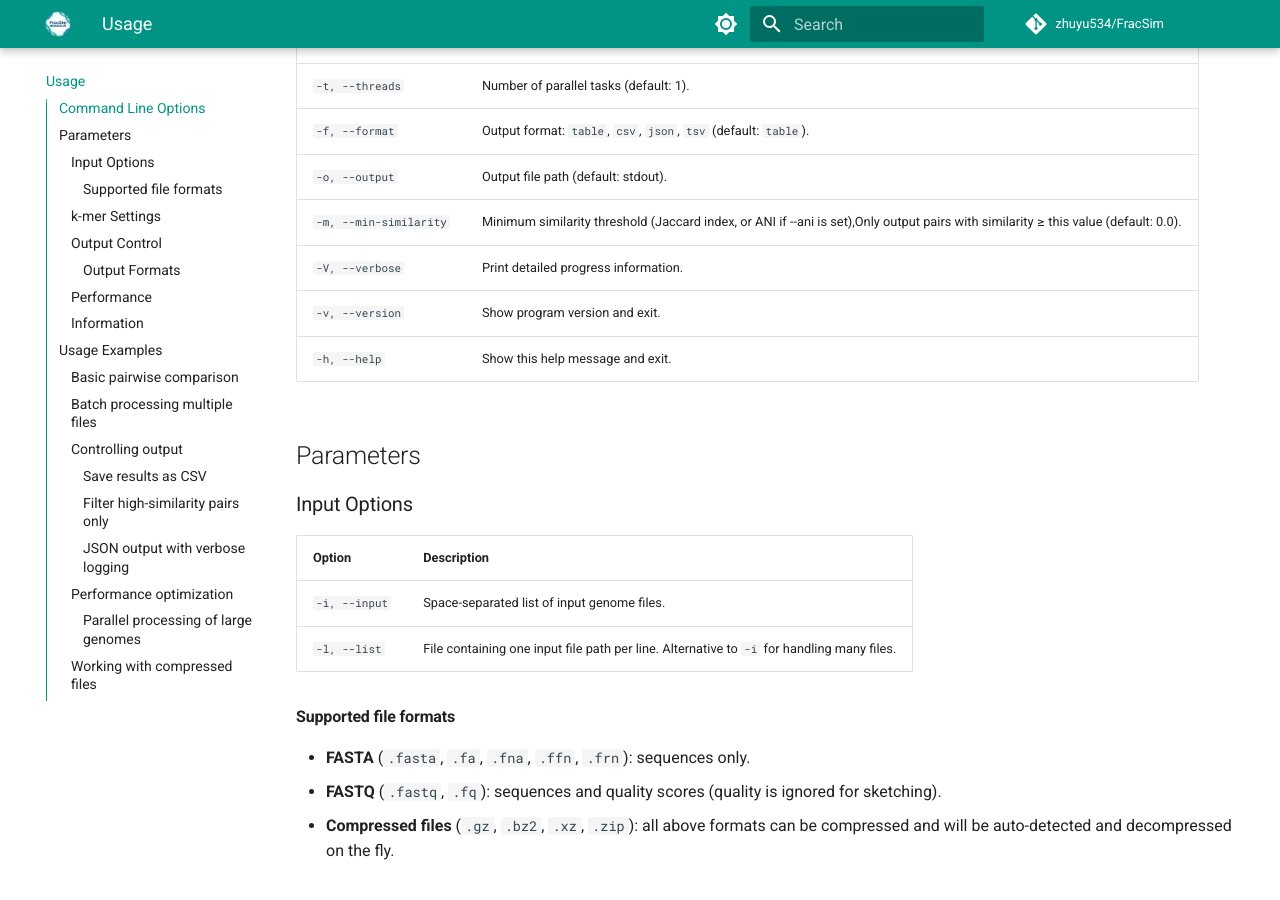
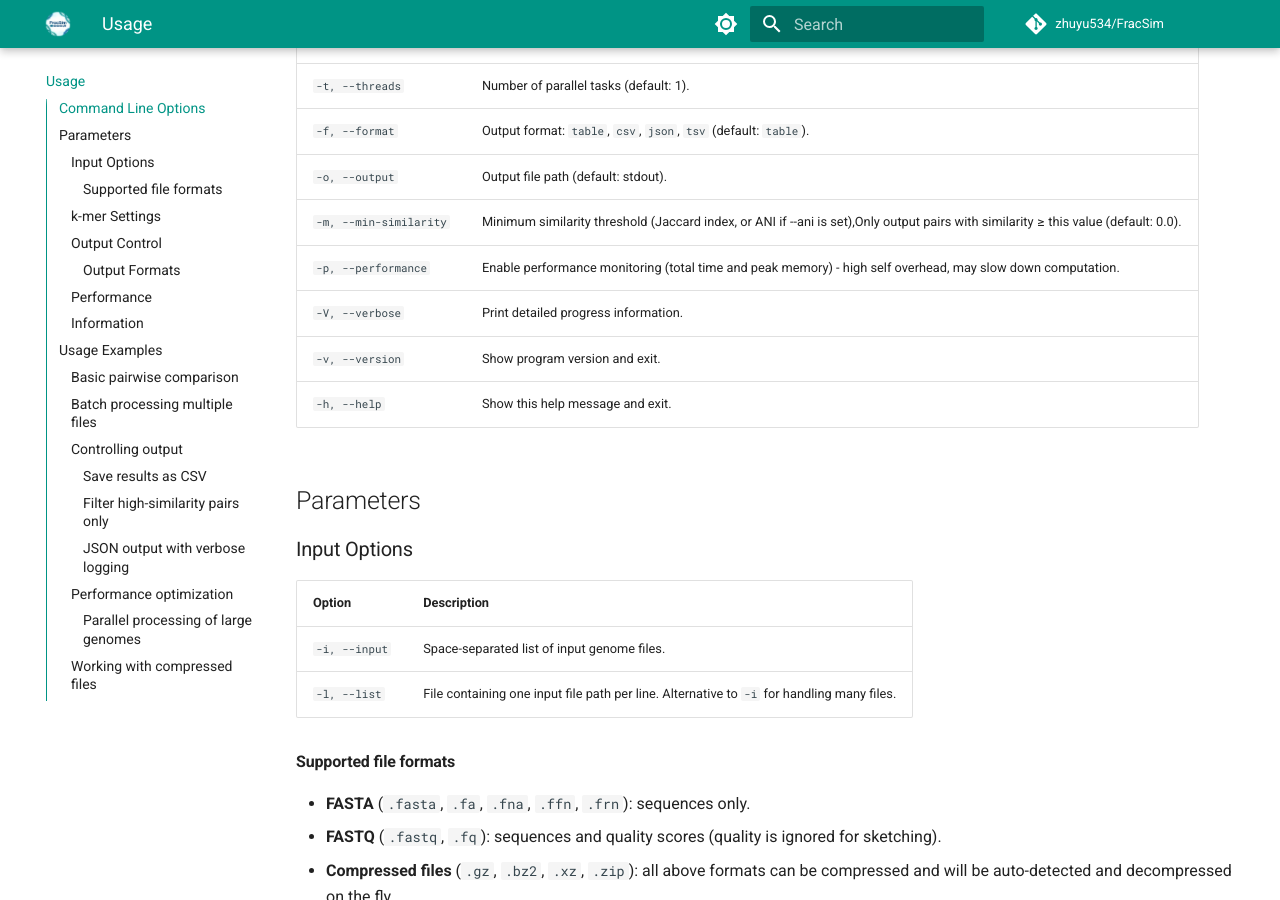
Before and after one commit to zhuyu534/FracSim, an MkDocs documentation site: the page built from docs/usage.md, in a window 1280 px wide and 900 px high, scrolled down 534 px. Built offline with MkDocs 1.6.1 and Material for MkDocs 9.7.7, drawn with Linux system fonts in a browser that asks for light colours; comment, search, counter and statistics services are not loaded.

Commit message:
Update documentation

```diff
--- a/docs/usage.md
+++ b/docs/usage.md
@@ -14,6 +14,7 @@
 | `-f, --format`             | Output format: `table`, `csv`, `json`, `tsv` (default: `table`).                  |
 | `-o, --output`         | Output file path (default: stdout).                                        |
 | `-m, --min-similarity`     | Minimum similarity threshold (Jaccard index, or ANI if --ani is set),Only output pairs with similarity ≥ this value (default: 0.0).          |
+| `-p, --performance`    | Enable performance monitoring (total time and peak memory) - high self overhead, may slow down computation.   |
 | `-V, --verbose`            | Print detailed progress information.                                       |
 | `-v, --version`            | Show program version and exit.                                             |
 | `-h, --help`           | Show this help message and exit.                                           |
```
